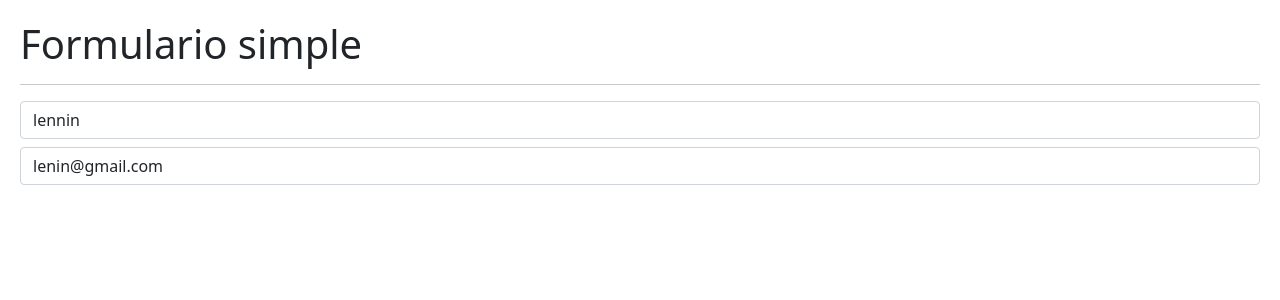
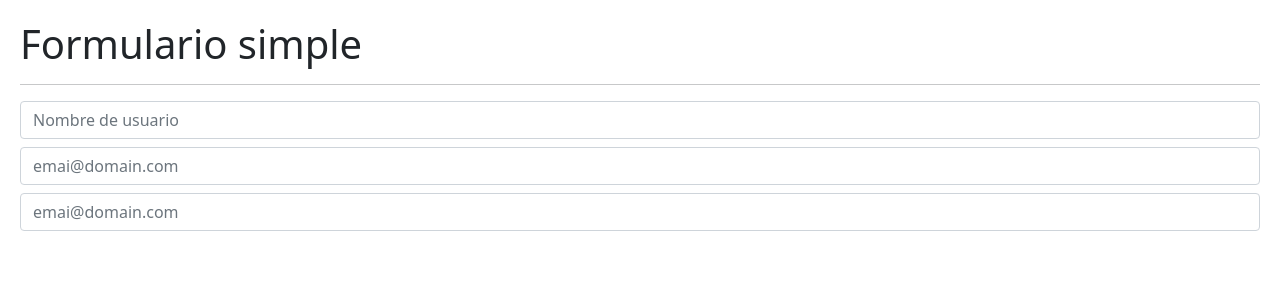
Before and after one commit to lenninIbarrraGonzalez/profundizacion-hooks, a React (Vite) app: page / in a window 1280 px wide. Shown: the top 300 px of the page. Built offline with nearby package versions, Linux system fonts and the light colour scheme.

Commit message:
form-width-customhook: implementamos un custom hook para el manejo de formularios

```diff
--- /dev/null
+++ b/src/02-useEfect/FormWidthCustomHook.jsx
@@ -0,0 +1,42 @@
+import { useForm } from "../hooks/useForm";
+
+export const FormWidthCustomHook = () => {
+  const { formState, inputChange } = useForm({
+    username: "",
+    email: "",
+    password: "",
+  });
+
+  const { username, email, password } = formState;
+
+  return (
+    <>
+      <h1>Formulario simple</h1>
+      <hr />
+      <input
+        type="text"
+        className="form-control"
+        placeholder="Nombre de usuario"
+        name="username"
+        value={username}
+        onChange={inputChange}
+      />
+      <input
+        type="email"
+        className="form-control mt-2"
+        name="email"
+        placeholder="emai@domain.com"
+        value={email}
+        onChange={inputChange}
+      />
+      <input
+        type="password"
+        className="form-control mt-2"
+        name="password"
+        placeholder="emai@domain.com"
+        value={password}
+        onChange={inputChange}
+      />
+    </>
+  );
+};
--- /dev/null
+++ b/src/hooks/useForm.js
@@ -0,0 +1,17 @@
+import { useState } from "react";
+export const useForm = (initialForm = {}) => {
+  const [formState, setFormState] = useState(initialForm);
+
+  const inputChange = ({ target }) => {
+    const { name, value } = target;
+    setFormState({
+      ...formState,
+      [name]: value,
+    });
+  };
+
+  return {
+    formState,
+    inputChange,
+  };
+};
--- a/src/main.jsx
+++ b/src/main.jsx
@@ -3,12 +3,12 @@ import ReactDOM from "react-dom/client";
 // import { HooksApp } from "./HooksApp.jsx";
 // import { CounterApp } from "./01-useState/CounterApp.jsx";
 // import { CounterWhitHooks } from "./01-useState/CounterWithHooks.jsx";
-import { SimpleForm } from "./02-useEfect/SimpleForm.jsx";
-
+// import { SimpleForm } from "./02-useEfect/SimpleForm.jsx";
+import { FormWidthCustomHook } from "./02-useEfect/FormWidthCustomHook.jsx";
 import "./index.css";
 
 ReactDOM.createRoot(document.getElementById("root")).render(
   // <React.StrictMode>
-  <SimpleForm />
+  <FormWidthCustomHook />
   // </React.StrictMode>
 );
```
